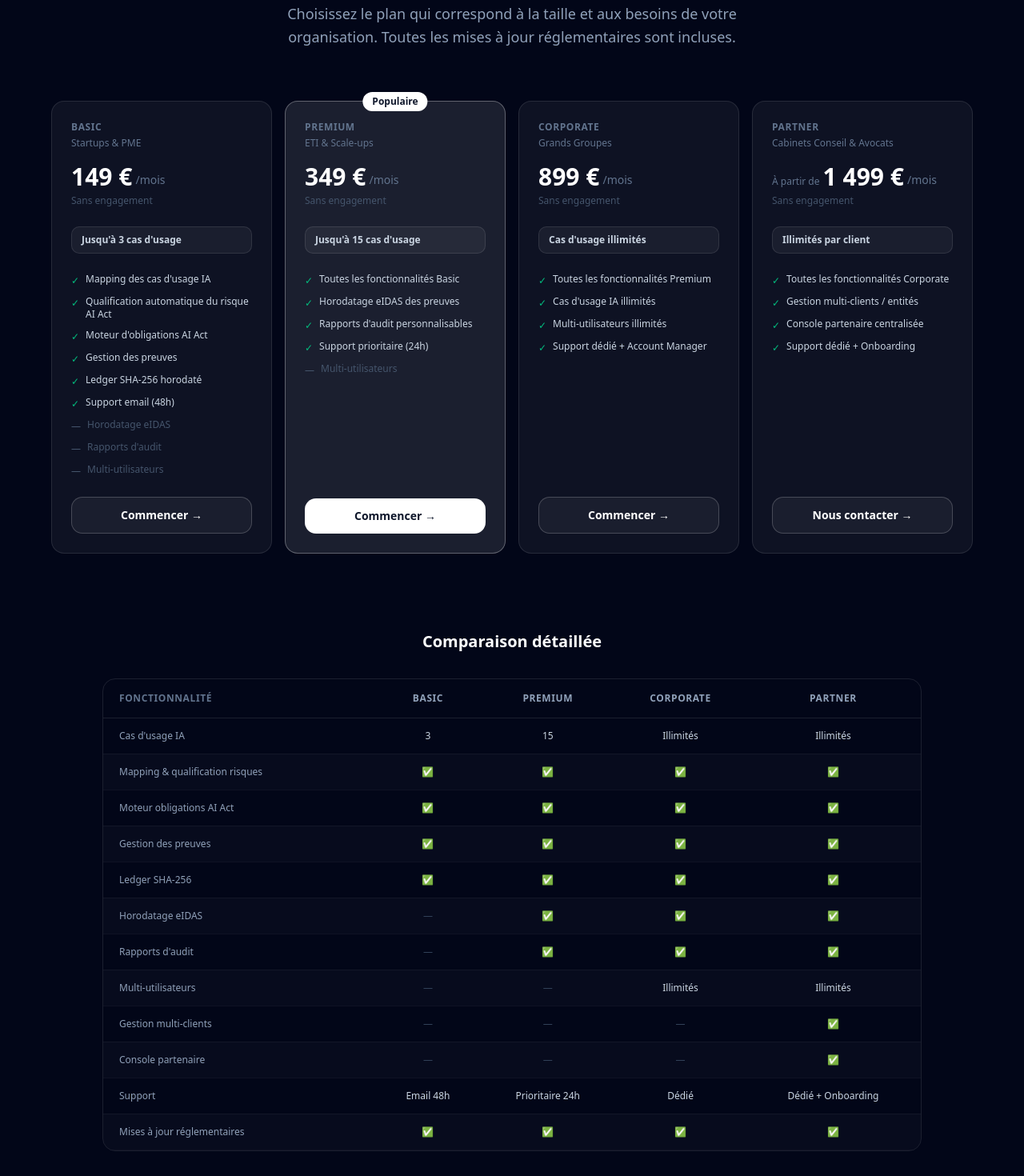
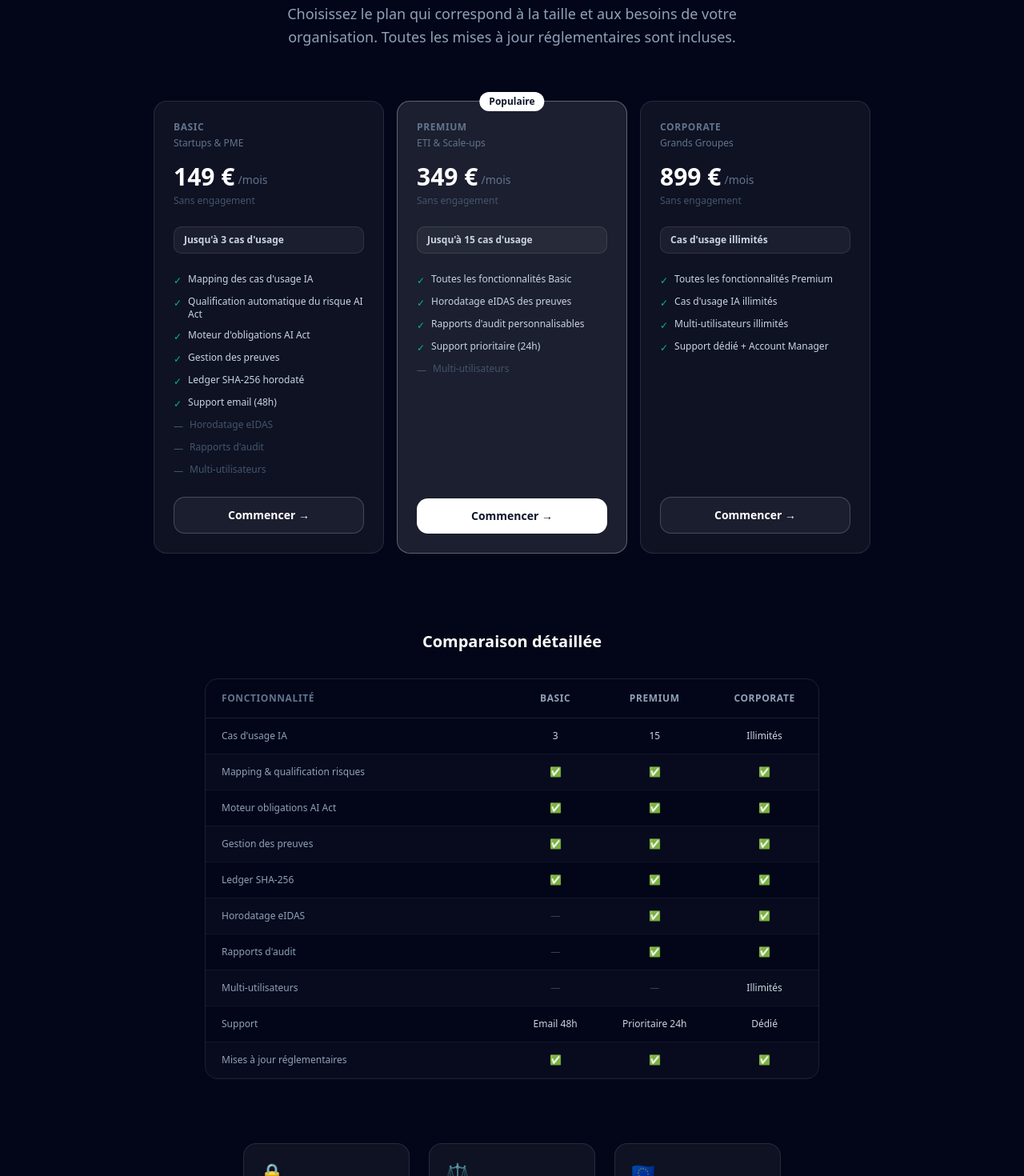
Before and after one commit to albanbdc/concordia-ai, a Next.js app: page /pricing in a window 1280 px wide. Shown: the part 320-1790 px from the top of the page at 80% size. Built offline with nearby package versions, Linux system fonts and the light colour scheme.

Commit message:
fix: suppression plan Partner de la page tarifs

```diff
--- a/app/pricing/page.tsx
+++ b/app/pricing/page.tsx
@@ -60,39 +60,19 @@ const PLANS = [
     cta: "Commencer →",
     ctaHref: "/register",
   },
-  {
-    name: "Partner",
-    price: "1 499",
-    target: "Cabinets Conseil & Avocats",
-    engagement: "Sans engagement",
-    highlight: false,
-    usecases: "Illimités par client",
-    priceLabel: "À partir de",
-    features: [
-      "Toutes les fonctionnalités Corporate",
-      "Gestion multi-clients / entités",
-      "Console partenaire centralisée",
-      "Support dédié + Onboarding",
-    ],
-    notIncluded: [],
-    cta: "Nous contacter →",
-    ctaHref: "mailto:albantwd@gmail.com",
-  },
 ];
 
 const COMPARISON = [
-  { feature: "Cas d'usage IA", basic: "3", premium: "15", corporate: "Illimités", partner: "Illimités" },
-  { feature: "Mapping & qualification risques", basic: "✅", premium: "✅", corporate: "✅", partner: "✅" },
-  { feature: "Moteur obligations AI Act", basic: "✅", premium: "✅", corporate: "✅", partner: "✅" },
-  { feature: "Gestion des preuves", basic: "✅", premium: "✅", corporate: "✅", partner: "✅" },
-  { feature: "Ledger SHA-256", basic: "✅", premium: "✅", corporate: "✅", partner: "✅" },
-  { feature: "Horodatage eIDAS", basic: "—", premium: "✅", corporate: "✅", partner: "✅" },
-  { feature: "Rapports d'audit", basic: "—", premium: "✅", corporate: "✅", partner: "✅" },
-  { feature: "Multi-utilisateurs", basic: "—", premium: "—", corporate: "Illimités", partner: "Illimités" },
-  { feature: "Gestion multi-clients", basic: "—", premium: "—", corporate: "—", partner: "✅" },
-  { feature: "Console partenaire", basic: "—", premium: "—", corporate: "—", partner: "✅" },
-  { feature: "Support", basic: "Email 48h", premium: "Prioritaire 24h", corporate: "Dédié", partner: "Dédié + Onboarding" },
-  { feature: "Mises à jour réglementaires", basic: "✅", premium: "✅", corporate: "✅", partner: "✅" },
+  { feature: "Cas d'usage IA", basic: "3", premium: "15", corporate: "Illimités" },
+  { feature: "Mapping & qualification risques", basic: "✅", premium: "✅", corporate: "✅" },
+  { feature: "Moteur obligations AI Act", basic: "✅", premium: "✅", corporate: "✅" },
+  { feature: "Gestion des preuves", basic: "✅", premium: "✅", corporate: "✅" },
+  { feature: "Ledger SHA-256", basic: "✅", premium: "✅", corporate: "✅" },
+  { feature: "Horodatage eIDAS", basic: "—", premium: "✅", corporate: "✅" },
+  { feature: "Rapports d'audit", basic: "—", premium: "✅", corporate: "✅" },
+  { feature: "Multi-utilisateurs", basic: "—", premium: "—", corporate: "Illimités" },
+  { feature: "Support", basic: "Email 48h", premium: "Prioritaire 24h", corporate: "Dédié" },
+  { feature: "Mises à jour réglementaires", basic: "✅", premium: "✅", corporate: "✅" },
 ];
 
 export default function PricingPage() {
@@ -136,7 +116,7 @@ export default function PricingPage() {
         </div>
 
         {/* Plans */}
-        <div className="max-w-6xl mx-auto grid grid-cols-1 sm:grid-cols-2 lg:grid-cols-4 gap-4 mb-24">
+        <div className="max-w-4xl mx-auto grid grid-cols-1 sm:grid-cols-3 gap-4 mb-24">
           {PLANS.map((plan) => (
             <div
               key={plan.name}
@@ -155,29 +135,22 @@ export default function PricingPage() {
                 </div>
               )}
 
-              {/* Plan header */}
               <div className="mb-6">
                 <div className="text-xs font-semibold uppercase tracking-wider text-slate-500 mb-1">
                   {plan.name}
                 </div>
                 <div className="text-xs text-slate-500 mb-4">{plan.target}</div>
-
                 <div className="flex items-end gap-1 mb-1">
-                  {plan.priceLabel && (
-                    <span className="text-xs text-slate-500 mb-1">À partir de</span>
-                  )}
                   <span className="text-3xl font-bold text-white">{plan.price} €</span>
                   <span className="text-slate-500 text-sm mb-1">/mois</span>
                 </div>
                 <div className="text-xs text-slate-600">{plan.engagement}</div>
               </div>
 
-              {/* Use cases badge */}
               <div className="rounded-lg border border-white/10 bg-white/5 px-3 py-2 text-xs font-semibold text-slate-300 mb-6">
                 {plan.usecases}
               </div>
 
-              {/* Features */}
               <ul className="space-y-2.5 flex-1 mb-6">
                 {plan.features.map((f) => (
                   <li key={f} className="flex items-start gap-2 text-xs text-slate-300">
@@ -193,7 +166,6 @@ export default function PricingPage() {
                 ))}
               </ul>
 
-              {/* CTA */}
               <Link
                 href={plan.ctaHref}
                 className={[
@@ -210,19 +182,18 @@ export default function PricingPage() {
         </div>
 
         {/* Tableau comparatif */}
-        <div className="max-w-5xl mx-auto mb-20">
+        <div className="max-w-3xl mx-auto mb-20">
           <h2 className="text-xl font-bold text-white text-center mb-8">
             Comparaison détaillée
           </h2>
-
           <div className="rounded-2xl border border-white/10 overflow-hidden">
             <table className="w-full">
               <thead>
                 <tr className="border-b border-white/10">
-                  <th className="px-5 py-4 text-left text-xs font-semibold text-slate-500 uppercase tracking-wider w-1/3">
+                  <th className="px-5 py-4 text-left text-xs font-semibold text-slate-500 uppercase tracking-wider w-1/2">
                     Fonctionnalité
                   </th>
-                  {["Basic", "Premium", "Corporate", "Partner"].map((p) => (
+                  {["Basic", "Premium", "Corporate"].map((p) => (
                     <th key={p} className="px-4 py-4 text-center text-xs font-semibold text-slate-400 uppercase tracking-wider">
                       {p}
                     </th>
@@ -239,7 +210,7 @@ export default function PricingPage() {
                     ].join(" ")}
                   >
                     <td className="px-5 py-3.5 text-xs text-slate-400">{row.feature}</td>
-                    {[row.basic, row.premium, row.corporate, row.partner].map((val, j) => (
+                    {[row.basic, row.premium, row.corporate].map((val, j) => (
                       <td key={j} className="px-4 py-3.5 text-center text-xs">
                         <span className={
                           val === "✅" ? "text-emerald-500" :
@@ -257,7 +228,7 @@ export default function PricingPage() {
           </div>
         </div>
 
-        {/* FAQ / Garanties */}
+        {/* Garanties */}
         <div className="max-w-2xl mx-auto text-center mb-20">
           <div className="grid grid-cols-1 sm:grid-cols-3 gap-6">
             {[
```
